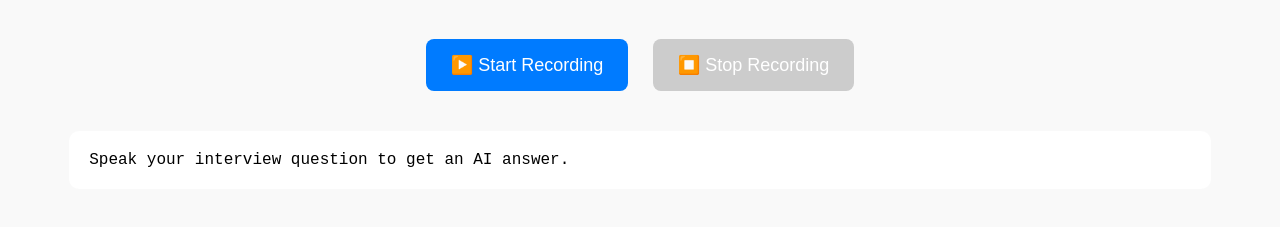
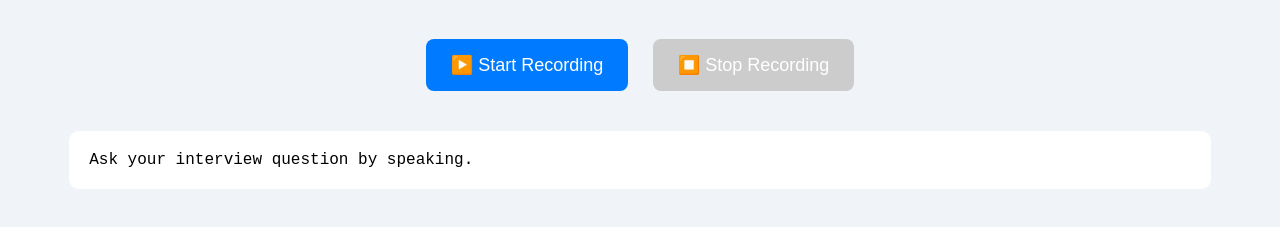
Before and after one commit to Musthafa004/interview, a plain HTML site: page static/index.html in a window 1280 px wide. Shown: the part 77-304 px from the top of the page. Drawn offline with Linux system fonts and the light colour scheme.

Commit message:
Update index.html

```diff
--- a/static/index.html
+++ b/static/index.html
@@ -8,7 +8,7 @@
     body {
       font-family: sans-serif;
       text-align: center;
-      background-color: #f9f9f9;
+      background-color: #f0f4f8;
       padding: 20px;
     }
     h2 {
@@ -45,8 +45,8 @@
   <h2>🎙️ Voice Interview Assistant</h2>
   <button id="startBtn">▶️ Start Recording</button>
   <button id="stopBtn" disabled>⏹️ Stop Recording</button>
-  <pre id="answer">Speak your interview question to get an AI answer.</pre>
+  <pre id="answer">Ask your interview question by speaking.</pre>
 
-  <script src="script.js"></script>
+  <script src="./script.js"></script>
 </body>
 </html>
```
